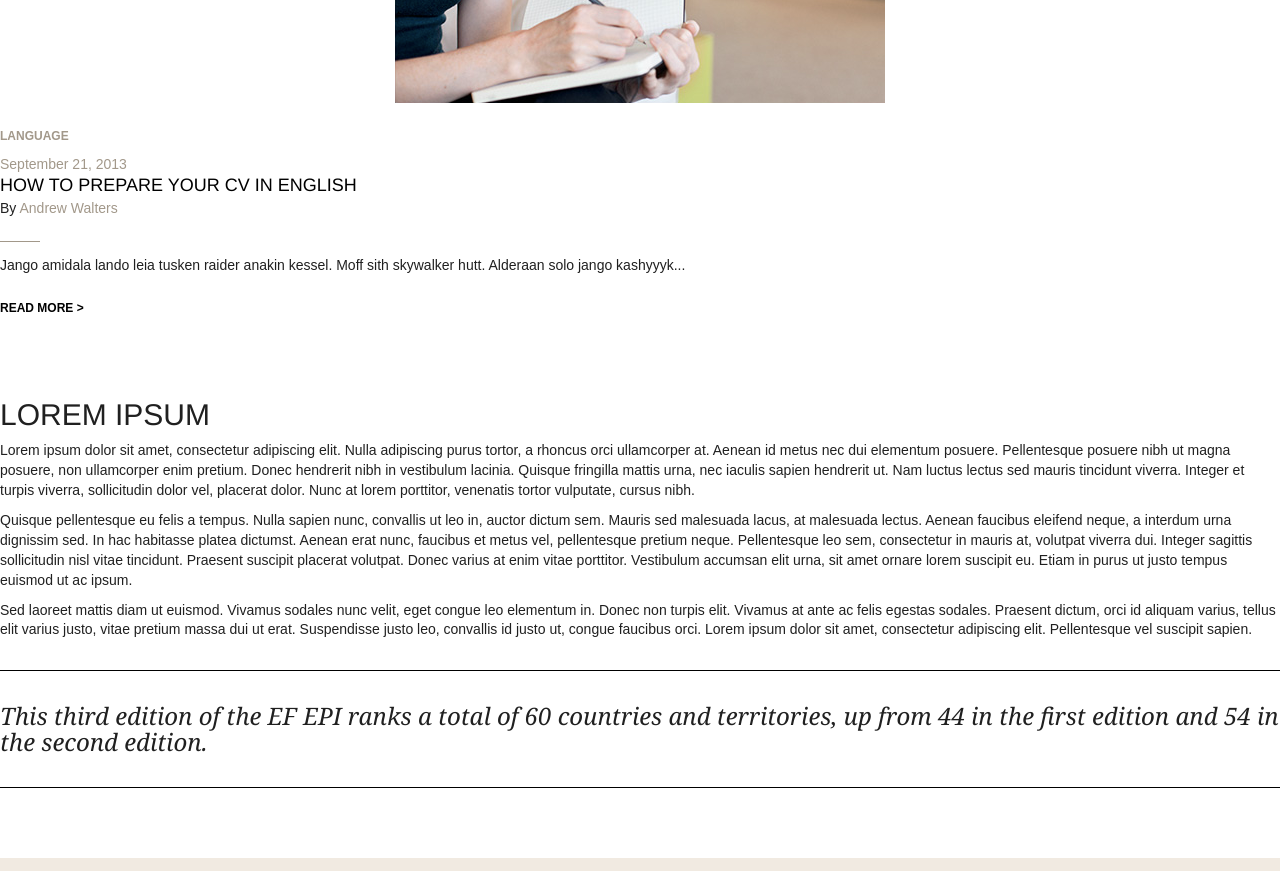
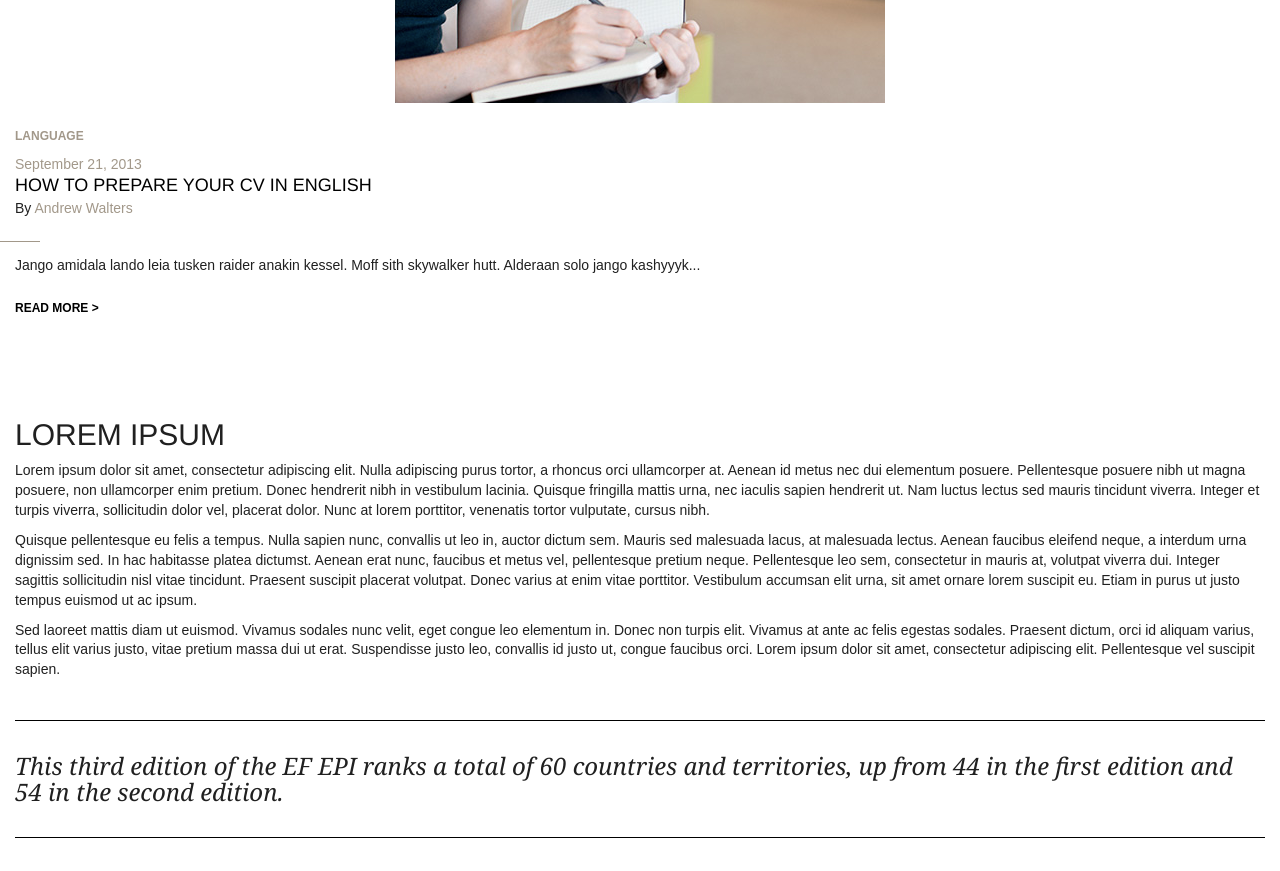
Before and after one commit to finnbuga/ef, a website: page index.html in a window 1280 px wide. Shown: the part 460-1331 px from the top of the page. Drawn offline with Linux system fonts and the light colour scheme.

Commit message:
Use the grid for the layout

```diff
--- a/index.html
+++ b/index.html
@@ -18,28 +18,39 @@
         <section id="slider" role="banner">
         </section>
 
+        <section id="featured-image">
+            <img src="static/images/featured.png" alt="girl taking notes">
+        </section>
+
         <article id="featured" class="post">
-            <img src="static/images/featured.png" alt="girl taking notes">
+            <div class="inner">
                 <header>
                     <p class="tags">language</p>
                     <time class="published" datetime="2013-09-21">September 21, 2013</time>
                     <h2><a href="#">How to Prepare Your CV in English</a></h2>
                     <p class="author">By <a href="#">Andrew Walters</a></p>
                 </header>
+                <div class="content">
                     <p class="teaser">Jango amidala lando leia tusken raider anakin kessel. Moff sith skywalker hutt. Alderaan solo jango kashyyyk...</p>
                     <a href="#" class="read-more">Read more</a>
+                </div>
+            </div>
         </article>
 
         <article id="main">
+            <div class="inner">
                 <h1>Lorem Ipsum</h1>
+                <div class="content">
                     <p>Lorem ipsum dolor sit amet, consectetur adipiscing elit. Nulla adipiscing purus tortor, a rhoncus orci ullamcorper at. Aenean id metus nec dui elementum posuere. Pellentesque posuere nibh ut magna posuere, non ullamcorper enim pretium. Donec hendrerit nibh in vestibulum lacinia. Quisque fringilla mattis urna, nec iaculis sapien hendrerit ut. Nam luctus lectus sed mauris tincidunt viverra. Integer et turpis viverra, sollicitudin dolor vel, placerat dolor. Nunc at lorem porttitor, venenatis tortor vulputate, cursus nibh.</p>
                     <p>Quisque pellentesque eu felis a tempus. Nulla sapien nunc, convallis ut leo in, auctor dictum sem. Mauris sed malesuada lacus, at malesuada lectus. Aenean faucibus eleifend neque, a interdum urna dignissim sed. In hac habitasse platea dictumst. Aenean erat nunc, faucibus et metus vel, pellentesque pretium neque. Pellentesque leo sem, consectetur in mauris at, volutpat viverra dui. Integer sagittis sollicitudin nisl vitae tincidunt. Praesent suscipit placerat volutpat. Donec varius at enim vitae porttitor. Vestibulum accumsan elit urna, sit amet ornare lorem suscipit eu. Etiam in purus ut justo tempus euismod ut ac ipsum.</p>
                     <p>Sed laoreet mattis diam ut euismod. Vivamus sodales nunc velit, eget congue leo elementum in. Donec non turpis elit. Vivamus at ante ac felis egestas sodales. Praesent dictum, orci id aliquam varius, tellus elit varius justo, vitae pretium massa dui ut erat. Suspendisse justo leo, convallis id justo ut, congue faucibus orci. Lorem ipsum dolor sit amet, consectetur adipiscing elit. Pellentesque vel suscipit sapien.</p>
+                </div>
                 <aside>
                     <blockquote>
                         <p>This third edition of the EF EPI ranks a total of 60 countries and territories, up from 44 in the first edition and 54 in the second edition.</p>
                     </blockquote>
                 </aside>
+            </div>
         </article>
 
         <section id="call-to-action">
--- a/sass/efstyle.scss
+++ b/sass/efstyle.scss
@@ -125,7 +125,7 @@ header {
         @extend .center-block;
     }
 }
-#featured {
+#featured-image {
     img {
         @extend .center-block;
     }
@@ -158,3 +158,17 @@ footer {
         }
     }
 }
+
+//== Grid
+#featured,
+#main {
+    @include container-fixed;
+
+    .inner {
+        @include make-row;
+
+        >* {
+            @include make-xs-column(12);
+        }
+    }
+}
```
Also changed, not shown: static/css/efstyle.css, 1 other file. Lines whose indentation alone changed are shown as unchanged.
